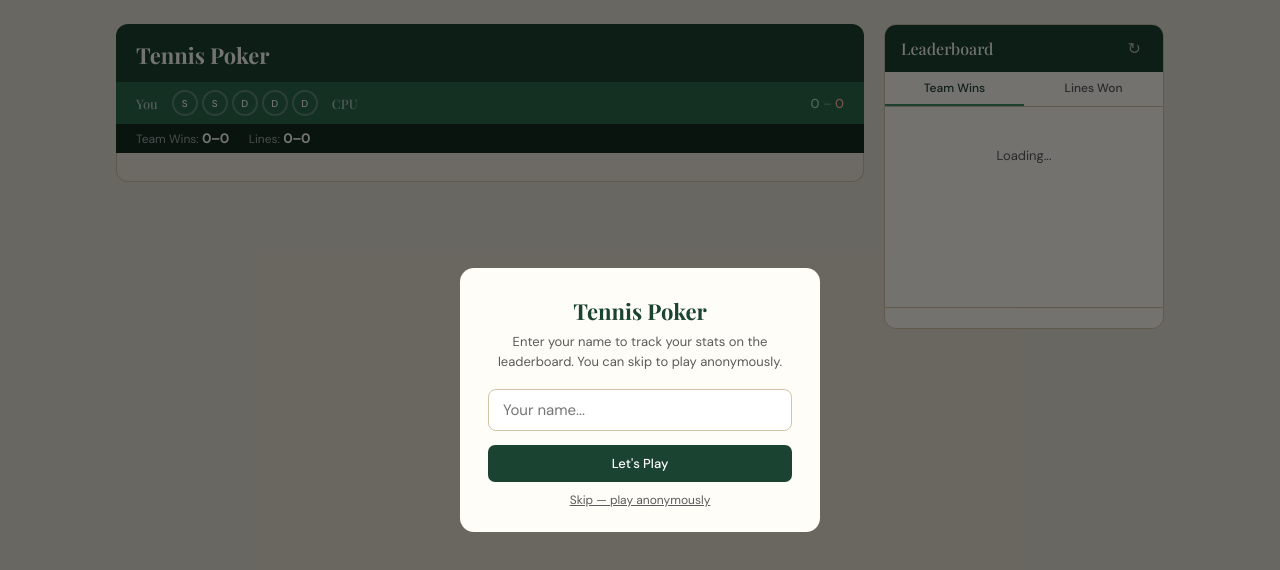
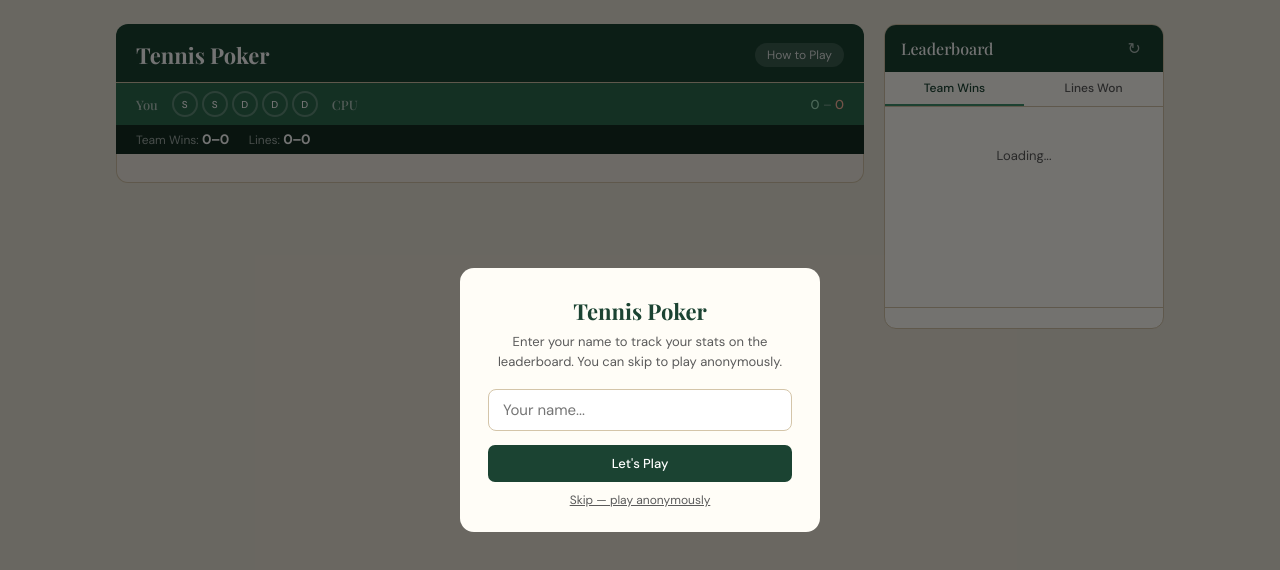
Before and after one commit to slezakscott-ui/tennis-poker, a plain HTML site: page index.html in a window 1280 px wide. Drawn offline with nearby package versions, Linux system fonts and the light colour scheme.

Commit message:
Add files via upload

```diff
--- a/index.html
+++ b/index.html
@@ -22,7 +22,7 @@
 
   /* ── PAGE LAYOUT ── */
   #page { max-width: 1080px; margin: 0 auto; padding: 24px 16px 48px; display: grid; grid-template-columns: 1fr 280px; gap: 20px; align-items: start; }
-  @media (max-width: 780px) { #page { grid-template-columns: 1fr; } #leaderboard-panel { order: -1; } }
+  @media (max-width: 780px) { #page { grid-template-columns: 1fr; } #leaderboard-panel { position: static; } }
 
   /* ── GAME PANEL ── */
   #game-panel { min-width: 0; }
@@ -123,6 +123,15 @@
   .unx { display: inline-flex; align-items: center; justify-content: center; width: 13px; height: 13px; border-radius: 50%; background: #ddd; font-size: 8px; cursor: pointer; color: #666; flex-shrink: 0; }
   .unx:hover { background: var(--line-loss); color: white; }
 
+  /* ── INSTRUCTIONS PANEL ── */
+  #instructions-panel { background: #F2EDE3; border-bottom: 1px solid var(--card-border); overflow: hidden; max-height: 0; transition: max-height 0.35s ease, padding 0.35s ease; }
+  #instructions-panel.open { max-height: 500px; }
+  .instructions-inner { padding: 14px 20px 16px; }
+  .instructions-inner p { font-size: 13px; line-height: 1.65; color: var(--muted); margin-bottom: 6px; }
+  .instructions-inner p:last-child { margin-bottom: 0; }
+  .instr-btn { background: rgba(255,255,255,0.15); border: none; color: rgba(255,255,255,0.85); font-size: 12px; padding: 4px 12px; border-radius: 12px; cursor: pointer; font-family: var(--font-b); margin-left: auto; white-space: nowrap; transition: background 0.15s; }
+  .instr-btn:hover { background: rgba(255,255,255,0.25); }
+
   /* ── NAME MODAL ── */
   .modal-overlay { position: fixed; inset: 0; background: rgba(0,0,0,0.55); display: flex; align-items: center; justify-content: center; z-index: 100; }
   .modal { background: var(--card-bg); border-radius: 14px; padding: 28px 28px 24px; max-width: 360px; width: 90%; text-align: center; }
@@ -185,6 +194,17 @@
       <h1>Tennis Poker</h1>
       <div class="player-badge" id="player-badge" style="display:none">
         <span>Playing as</span> <strong id="badge-name"></strong>
+      </div>
+      <button class="instr-btn" onclick="toggleInstructions()" id="instr-toggle-btn">How to Play</button>
+    </div>
+    <div id="instructions-panel">
+      <div class="instructions-inner">
+        <p><strong>Setup:</strong> Each player gets 10 cards and assigns them to 5 lines — <span style="color:#1B4332;font-weight:500">1 Singles</span> and <span style="color:#1B4332;font-weight:500">2 Singles</span> (1 card each), plus <span style="color:#7B4F00;font-weight:500">1 Doubles</span>, <span style="color:#7B4F00;font-weight:500">2 Doubles</span>, and <span style="color:#7B4F00;font-weight:500">3 Doubles</span> (2 cards each). 2 cards sit on the bench unused.</p>
+        <p><strong>Singles:</strong> High card wins the line.</p>
+        <p><strong>Doubles:</strong> Any pair beats any high card. Higher pair wins pair vs pair. For two high cards, higher top card wins — then kicker (K2 beats QJ).</p>
+        <p><strong>Match:</strong> Win 3 of 5 lines to win the match.</p>
+        <p><strong>Tiebreaker:</strong> Tied lines draw from the remaining deck. Win by a margin of 2+ card values — a margin of 0 or 1 means draw again.</p>
+        <p><strong>Tips:</strong> Drag cards directly onto line slots, or tap a card then tap a slot. Use Auto-Fill for a quick suggestion, or Sort to organize your hand.</p>
       </div>
     </div>
     <div class="scoreboard" id="scoreboard">
@@ -721,6 +741,14 @@ function renderResult(){
   <button class="btn" onclick="startGame()" style="margin-top:10px">Play Again</button>`;
 }
 
+// ── INSTRUCTIONS TOGGLE ──
+function toggleInstructions(){
+  const panel = document.getElementById('instructions-panel');
+  const btn = document.getElementById('instr-toggle-btn');
+  const isOpen = panel.classList.toggle('open');
+  btn.textContent = isOpen ? 'Hide Rules' : 'How to Play';
+}
+
 // Init — wait for name modal
 updateScoreboard();updateSeries();
 document.getElementById('main').innerHTML = '';
```
